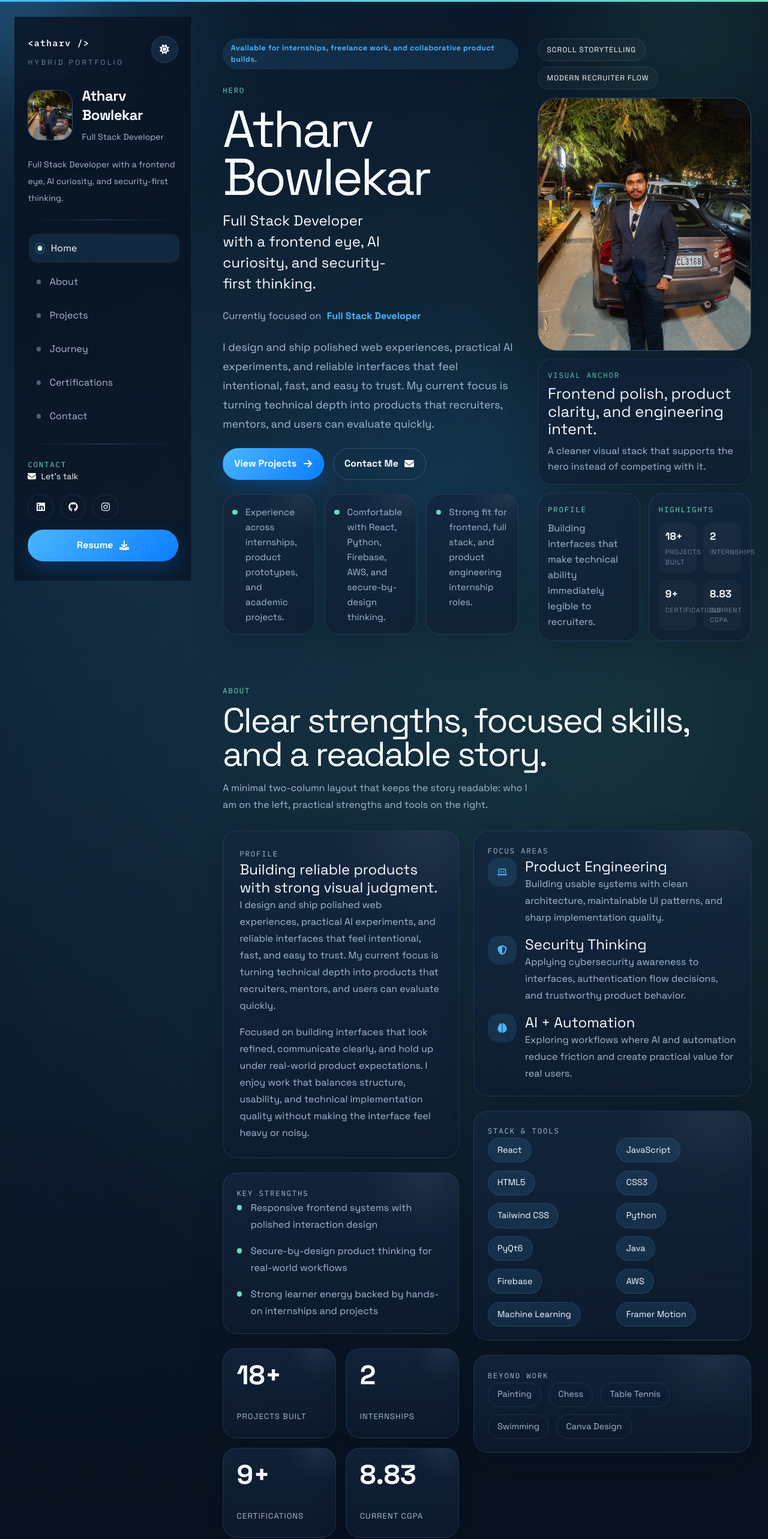
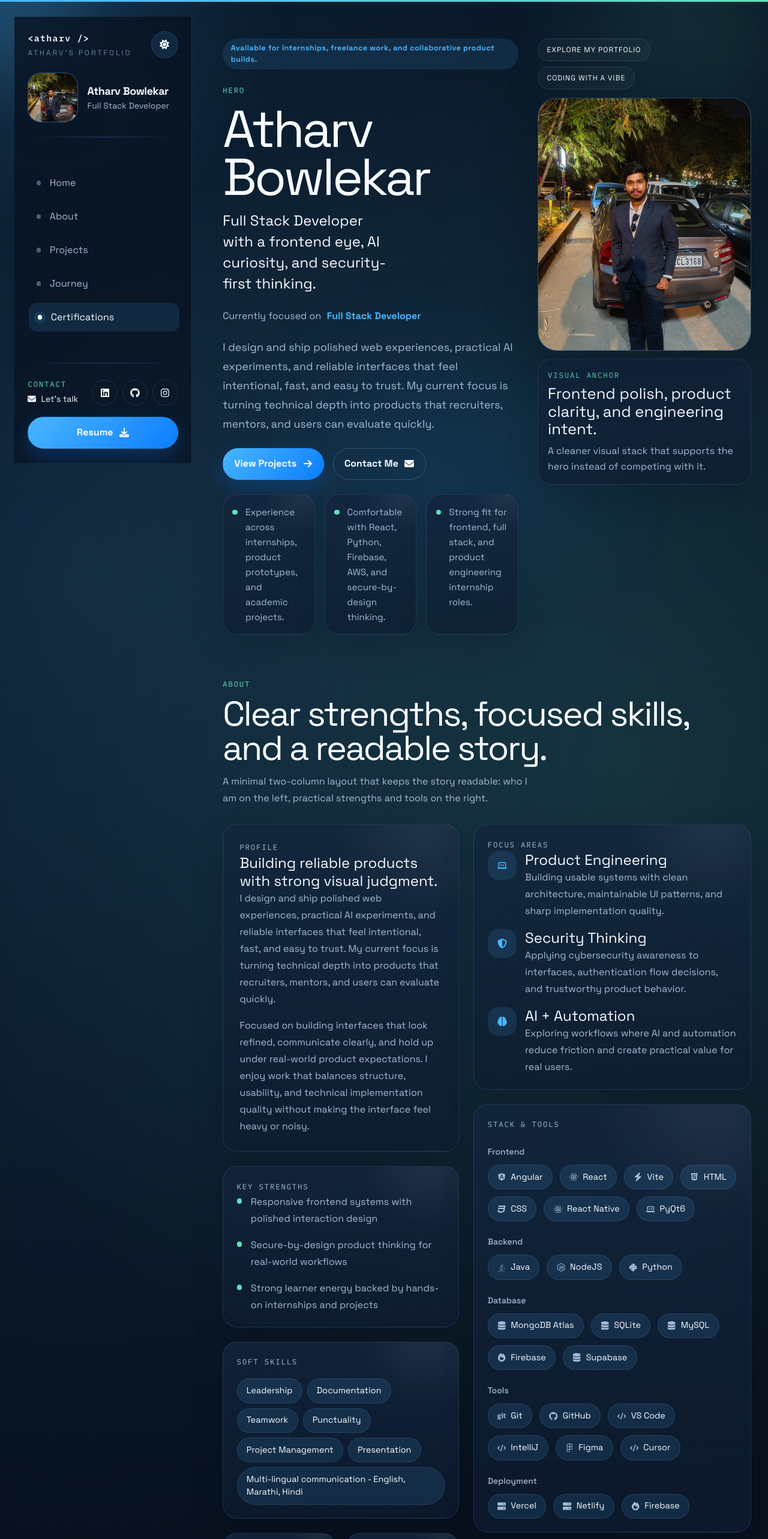
Before and after one commit to git-atharvb/React-Portfolio, a React (Vite) app: page / in a window 1280 px wide. Shown: the top 2566 px of the page at 60% size. Built offline with nearby package versions, Linux system fonts and the light colour scheme.

Commit message:
Side Nav Bar Updated

```diff
--- a/src/App.jsx
+++ b/src/App.jsx
@@ -71,24 +71,27 @@ function App() {
       return undefined;
     }
 
-    const observer = new IntersectionObserver(
-      (entries) => {
-        const visibleEntries = entries
-          .filter((entry) => entry.isIntersecting)
-          .sort((a, b) => b.intersectionRatio - a.intersectionRatio);
+    const handleScroll = () => {
+      const isAtBottom = window.innerHeight + window.scrollY >= document.documentElement.scrollHeight - 10;
+      if (isAtBottom) {
+        setActiveSection(sections[sections.length - 1].id);
+        return;
+      }
 
-        if (visibleEntries[0]) {
-          setActiveSection(visibleEntries[0].target.id);
+      const focalPoint = window.innerHeight * 0.3; // Highlight section crossing 30% from the top
+      for (const section of sections) {
+        const rect = section.getBoundingClientRect();
+        if (rect.top <= focalPoint && rect.bottom >= focalPoint) {
+          setActiveSection(section.id);
+          break;
         }
-      },
-      {
-        rootMargin: '-35% 0px -45% 0px',
-        threshold: [0.2, 0.45, 0.7],
-      },
-    );
+      }
+    };
 
-    sections.forEach((section) => observer.observe(section));
-    return () => observer.disconnect();
+    window.addEventListener('scroll', handleScroll, { passive: true });
+    handleScroll(); // Trigger immediately to set initial active section
+
+    return () => window.removeEventListener('scroll', handleScroll);
   }, [sectionIds]);
 
   useEffect(() => {
@@ -187,7 +190,7 @@ function App() {
         style={{ scaleX: scrollYProgress }}
       />
 
-      <div className="app-shell">
+      <div className="app-shell flex flex-col lg:flex-row-reverse gap-8 lg:gap-12">
         <PortfolioSidebar
           activeSection={activeSection}
           currentRole={currentRole}
@@ -202,7 +205,7 @@ function App() {
           theme={theme}
         />
 
-        <main id="main-content" className="site-main">
+        <main id="main-content" className="site-main flex-1 min-w-0">
           <HeroSection
             currentRole={currentRole}
             heroImage={heroImage}
--- a/src/components/PortfolioSidebar.jsx
+++ b/src/components/PortfolioSidebar.jsx
@@ -21,24 +21,35 @@ const socialIcons = {
   instagram: FaInstagram,
 };
 
-function NavLinks({ activeSection, navItems, onNavigate }) {
+function NavLinks({ activeSection, navItems, onNavigate, layoutIdPrefix }) {
   return (
-    <nav aria-label="Section navigation" className="flex flex-col gap-2">
+    <nav aria-label="Section navigation" className="flex flex-col gap-1 xl:gap-2">
       {navItems.map((item) => {
         const sectionId = item.href.replace('#', '');
         const isActive = activeSection === sectionId;
 
         return (
-          <a
+          <motion.a
             aria-current={isActive ? 'true' : undefined}
-            className={`sidebar-nav-link ${isActive ? 'is-active' : ''}`}
+            className={`sidebar-nav-link relative ${isActive ? 'is-active' : ''}`}
             href={item.href}
             key={item.label}
             onClick={onNavigate}
+            whileHover={{ x: 4 }}
+            transition={{ type: 'spring', stiffness: 300, damping: 20 }}
           >
-            <span className="sidebar-nav-dot" aria-hidden="true" />
+            {isActive ? (
+              <motion.span
+                layoutId={`${layoutIdPrefix}sidebarNavIndicator`}
+                className="sidebar-nav-dot"
+                aria-hidden="true"
+                transition={{ type: 'spring', stiffness: 300, damping: 30 }}
+              />
+            ) : (
+              <span className="sidebar-nav-dot opacity-0" aria-hidden="true" />
+            )}
             {item.label}
-          </a>
+          </motion.a>
         );
       })}
     </nav>
@@ -47,42 +58,52 @@ function NavLinks({ activeSection, navItems, onNavigate }) {
 
 function SocialLinks({ socials }) {
   return (
-    <div className="flex flex-wrap gap-3">
+    <div className="flex flex-wrap gap-2">
       {socials.map((social) => {
         const Icon = socialIcons[social.icon];
 
         return (
-          <a
+          <motion.a
             aria-label={social.platform}
             className="sidebar-social-link"
             href={social.href}
             key={social.platform}
             rel="noreferrer"
             target="_blank"
+            whileHover={{ scale: 1.1, y: -2 }}
+            whileTap={{ scale: 0.95 }}
           >
             <Icon aria-hidden="true" />
-          </a>
+          </motion.a>
         );
       })}
     </div>
   );
 }
 
-function SidebarCard({ currentRole, heroImage, profile, socials, theme, onToggleTheme, activeSection, navItems, onNavigate }) {
+function SidebarCard({ currentRole, heroImage, profile, socials, theme, onToggleTheme, activeSection, navItems, onNavigate, layoutIdPrefix = 'desktop-' }) {
   return (
-    <div className="sidebar-card">
+    <div className="sidebar-card flex flex-col h-full !overflow-hidden !py-4 xl:!py-6">
+      {/* Header Area */}
+      <div className="shrink-0">
         <div className="flex items-start justify-between gap-4">
           <div>
-          <a className="brand-mark" href="#home" onClick={onNavigate}>
+            <motion.a
+              className="brand-mark inline-block"
+              href="#home"
+              onClick={onNavigate}
+              whileHover={{ scale: 1.05 }}
+              whileTap={{ scale: 0.95 }}
+            >
               {profile.brand}
-          </a>
-          <p className="mt-3 text-xs uppercase tracking-[0.28em] text-[var(--text-soft)]">
-            Hybrid Portfolio
+            </motion.a>
+            <p className="mt-1 text-[10px] xl:text-xs uppercase tracking-[0.25em] text-[var(--text-soft)]">
+              Atharv's Portfolio
             </p>
           </div>
           <button
             aria-label="Toggle theme"
-          className="theme-toggle"
+            className="theme-toggle shrink-0"
             onClick={onToggleTheme}
             type="button"
           >
@@ -90,33 +111,41 @@ function SidebarCard({ currentRole, heroImage, profile, socials, theme, onToggle
           </button>
         </div>
 
-      <div className="mt-8 flex items-center gap-4">
-        <div className="sidebar-avatar">
-          <img alt="Atharv Bowlekar portrait" height="144" src={heroImage} width="144" />
+        <div className="mt-4 xl:mt-6 flex items-center gap-3 xl:gap-4">
+          <div className="sidebar-avatar w-12 h-12 xl:w-16 xl:h-16 shrink-0 overflow-hidden rounded-full border border-[var(--border-color)]">
+            <img alt={`${profile.name} portrait`} className="h-full w-full object-cover" src={heroImage} />
           </div>
-        <div className="min-w-0">
-          <h2 className="text-2xl font-bold tracking-tight text-[var(--text-main)]">{profile.name}</h2>
-          <p className="mt-2 text-sm leading-6 text-[var(--text-muted)]">{currentRole}</p>
+          <div className="min-w-0 flex-1">
+            <h2 className="text-base xl:text-lg font-bold tracking-tight text-[var(--text-main)] truncate">{profile.name}</h2>
+            <p className="text-xs xl:text-sm text-[var(--text-muted)] truncate">{currentRole}</p>
+          </div>
         </div>
       </div>
 
-      <p className="mt-5 text-sm leading-7 text-[var(--text-muted)]">{profile.tagline}</p>
+      <div className="sidebar-divider shrink-0 !my-3 xl:!my-6" />
 
-      <div className="sidebar-divider" />
+      {/* Navigation Area */}
+      <div className="flex-1 flex flex-col justify-center min-h-0 py-1">
+        <NavLinks activeSection={activeSection} navItems={navItems} onNavigate={onNavigate} layoutIdPrefix={layoutIdPrefix} />
+      </div>
 
-      <NavLinks activeSection={activeSection} navItems={navItems} onNavigate={onNavigate} />
+      <div className="sidebar-divider shrink-0 !my-3 xl:!my-6" />
 
-      <div className="sidebar-divider" />
-
-      <div className="sidebar-footer space-y-4">
-        <div>
-          <p className="section-eyebrow">Contact</p>
-          <a className="inline-flex items-center gap-2 text-sm text-[var(--text-main)]" href="#contact" onClick={onNavigate}>
-            <FaEnvelope aria-hidden="true" />
-            Let's talk
+      {/* Footer Area */}
+      <div className="sidebar-footer shrink-0 flex flex-col gap-3 xl:gap-4">
+        <div className="flex items-center justify-between gap-2">
+          <div className="min-w-0">
+            <p className="section-eyebrow !mb-1">Contact</p>
+            <a className="inline-flex items-center gap-2 text-sm text-[var(--text-main)] hover:opacity-80 transition-opacity" href="#contact" onClick={onNavigate}>
+              <FaEnvelope aria-hidden="true" className="shrink-0" />
+              <span className="truncate">Let's talk</span>
             </a>
           </div>
+          <div className="shrink-0">
             <SocialLinks socials={socials} />
+          </div>
+        </div>
+
         <ActionButton
           className="button-primary w-full justify-center"
           href={profile.resumeUrl}
@@ -166,8 +195,8 @@ function PortfolioSidebar({
         </div>
       </header>
 
-      <aside className="desktop-sidebar">
-        <div className="desktop-sidebar-inner">
+      <aside className="desktop-sidebar sticky top-0 h-screen !overflow-hidden">
+        <div className="desktop-sidebar-inner h-full !overflow-hidden">
           <SidebarCard
             activeSection={activeSection}
             currentRole={currentRole}
@@ -178,6 +207,7 @@ function PortfolioSidebar({
             profile={profile}
             socials={socials}
             theme={theme}
+            layoutIdPrefix="desktop-"
           />
         </div>
       </aside>
@@ -192,10 +222,10 @@ function PortfolioSidebar({
           >
             <MotionAside
               animate={{ x: 0 }}
-              className="mobile-sidebar-sheet"
-              exit={{ x: '-100%' }}
+              className="mobile-sidebar-sheet right-0 !left-auto !overflow-hidden"
+              exit={{ x: '100%' }}
               id="mobile-sidebar"
-              initial={{ x: '-100%' }}
+              initial={{ x: '100%' }}
             >
               <SidebarCard
                 activeSection={activeSection}
@@ -207,6 +237,7 @@ function PortfolioSidebar({
                 profile={profile}
                 socials={socials}
                 theme={theme}
+                layoutIdPrefix="mobile-"
               />
             </MotionAside>
           </MotionDiv>
--- a/src/content/portfolioContent.js
+++ b/src/content/portfolioContent.js
@@ -37,13 +37,13 @@ export const portfolioContent = {
     { label: 'Projects', href: '#projects' },
     { label: 'Journey', href: '#journey' },
     { label: 'Certifications', href: '#certifications' },
-    { label: 'Contact', href: '#contact' },
+    // { label: 'Contact', href: '#contact' },
   ],
   highlights: [
-    { label: 'Projects Built', value: '18+' },
+    { label: 'Projects Built', value: '12+' },
     { label: 'Internships', value: '2' },
-    { label: 'Certifications', value: '9+' },
-    { label: 'Current CGPA', value: '8.83' },
+    { label: 'Certifications', value: '23+' },
+    { label: 'Current CGPA', value: '9.45' },
   ],
   socialProof: [
     'Experience across internships, product prototypes, and academic projects.',
--- a/src/sections/AboutSection.jsx
+++ b/src/sections/AboutSection.jsx
@@ -1,4 +1,28 @@
-import { FaBrain, FaLaptopCode, FaShieldHalved } from 'react-icons/fa6';
+import { motion } from 'framer-motion';
+import {
+  FaBrain,
+  FaLaptopCode,
+  FaShieldHalved,
+  FaAws,
+  FaJava,
+  FaLinux,
+  FaReact,
+  FaNodeJs,
+  FaPython,
+  FaHtml5,
+  FaCss3,
+  FaDocker,
+  FaGit,
+  FaFigma,
+  FaDatabase,
+  FaCloud,
+  FaAngular,
+  FaBolt,
+  FaFire,
+  FaServer,
+  FaCode,
+  FaGithub
+} from 'react-icons/fa6';
 import SectionHeading from '../components/SectionHeading.jsx';
 import ScrollReveal from '../ScrollReveal.jsx';
 
@@ -6,6 +30,97 @@ const iconMap = {
   product: FaLaptopCode,
   security: FaShieldHalved,
   ai: FaBrain,
+};
+
+const stackCategories = [
+  {
+    title: 'Frontend',
+    skills: ['Angular', 'React', 'Vite', 'HTML', 'CSS', 'React Native', 'PyQt6'],
+  },
+  {
+    title: 'Backend',
+    skills: ['Java', 'NodeJS', 'Python'],
+  },
+  {
+    title: 'Database',
+    skills: ['MongoDB Atlas', 'SQLite', 'MySQL', 'Firebase', 'Supabase'],
+  },
+  {
+    title: 'Tools',
+    skills: ['Git', 'GitHub', 'VS Code', 'IntelliJ', 'Figma', 'Cursor'],
+  },
+  {
+    title: 'Deployment',
+    skills: ['Vercel', 'Netlify', 'Firebase'],
+  },
+];
+
+const beyondWorkInterests = [
+  'Painting & Art ( Acrylic, Poster, Sketching )',
+  'Designing & Video Editing ( Canva, Filmora, DaVinci ), Multimedia Operatives.',
+  'Sport - Chess (Rapid/Blitz), Table-Tennis, Volleyball',
+  'Cube Solving : Algorithmic Practice ( 3*3, 4*4 )',
+  'Learning new technologies & exploring creativity.',
+  'Travelling, adventure and wide experiences.',
+];
+
+const softSkills = [
+  'Leadership',
+  'Documentation',
+  'Teamwork',
+  'Punctuality',
+  'Project Management',
+  'Presentation',
+  'Multi-lingual communication - English, Marathi, Hindi',
+];
+
+const getSkillIcon = (skillName) => {
+  if (typeof skillName !== 'string') return FaLaptopCode;
+  const normalized = skillName.toLowerCase().replace(/[^a-z0-9]/g, '');
+  const map = {
+    angular: FaAngular,
+    react: FaReact,
+    reactnative: FaReact,
+    vite: FaBolt,
+    javascript: FaNodeJs,
+    js: FaNodeJs,
+    typescript: FaNodeJs,
+    ts: FaNodeJs,
+    node: FaNodeJs,
+    nodejs: FaNodeJs,
+    python: FaPython,
+    html: FaHtml5,
+    css: FaCss3,
+    aws: FaAws,
+    amazonwebservices: FaAws,
+    docker: FaDocker,
+    git: FaGit,
+    github: FaGithub,
+    figma: FaFigma,
+    vscode: FaCode,
+    intellij: FaCode,
+    cursor: FaCode,
+    java: FaJava,
+    linux: FaLinux,
+    mongodbatlas: FaDatabase,
+    mongodb: FaDatabase,
+    mongo: FaDatabase,
+    sqlite: FaDatabase,
+    mysql: FaDatabase,
+    supabase: FaDatabase,
+    firebase: FaFire,
+    vercel: FaServer,
+    netlify: FaServer,
+    postgres: FaDatabase,
+    postgresql: FaDatabase,
+    sql: FaDatabase,
+    gcp: FaCloud,
+    googlecloud: FaCloud,
+    azure: FaCloud,
+    kubernetes: FaCloud,
+    k8s: FaCloud
+  };
+  return map[normalized] || FaLaptopCode;
 };
 
 function AboutSection({ focusAreas, highlights, interests, profile, skills, strengths }) {
@@ -37,6 +152,17 @@ function AboutSection({ focusAreas, highlights, interests, profile, skills, stre
                   <span className="strength-bullet" aria-hidden="true" />
                   <p>{item}</p>
                 </div>
+              ))}
+            </div>
+          </ScrollReveal>
+
+          <ScrollReveal className="content-panel" delay={0.12}>
+            <p className="section-eyebrow">Soft skills</p>
+            <div className="mt-4 flex flex-wrap gap-2">
+              {softSkills.map((skill) => (
+                <span className="skill-badge cursor-default" key={skill}>
+                  {skill}
+                </span>
               ))}
             </div>
           </ScrollReveal>
@@ -75,22 +201,52 @@ function AboutSection({ focusAreas, highlights, interests, profile, skills, stre
 
           <ScrollReveal className="content-panel" delay={0.12}>
             <p className="section-eyebrow">Stack & tools</p>
-            <div className="skills-badge-grid">
-              {skills.map((skill) => (
-                <span className="skill-badge" key={skill}>
-                  {skill}
-                </span>
+            <div className="mt-6 space-y-6">
+              {stackCategories.map((category) => (
+                <div key={category.title}>
+                  <h4 className="mb-3 text-sm font-medium text-[var(--text-muted)]">
+                    {category.title}
+                  </h4>
+                  <motion.div
+                    className="flex flex-wrap gap-3"
+                    initial="hidden"
+                    whileInView="visible"
+                    viewport={{ once: true, margin: '-50px' }}
+                    variants={{
+                      visible: { transition: { staggerChildren: 0.04 } },
+                      hidden: {},
+                    }}
+                  >
+                    {category.skills.map((skill) => {
+                      const Icon = getSkillIcon(skill);
+                      return (
+                        <motion.span
+                          className="skill-badge flex cursor-default items-center gap-2"
+                          key={skill}
+                          variants={{
+                            hidden: { opacity: 0, scale: 0.8, y: 10 },
+                            visible: { opacity: 1, scale: 1, y: 0, transition: { type: 'spring', stiffness: 300, damping: 24 } }
+                          }}
+                          whileHover={{ scale: 1.05, y: -2 }}
+                        >
+                          <Icon className="text-[var(--text-muted)]" aria-hidden="true" />
+                          {skill}
+                        </motion.span>
+                      );
+                    })}
+                  </motion.div>
+                </div>
               ))}
             </div>
           </ScrollReveal>
 
           <ScrollReveal className="content-panel" delay={0.16}>
             <p className="section-eyebrow">Beyond work</p>
-            <div className="flex flex-wrap gap-3">
-              {interests.map((interest) => (
-                <span className="interest-badge" key={interest}>
+            <div className="mt-4 space-y-3">
+              {beyondWorkInterests.map((interest) => (
+                <h4 className="text-sm font-medium text-[var(--text-muted)] leading-relaxed" key={interest}>
                   {interest}
-                </span>
+                </h4>
               ))}
             </div>
           </ScrollReveal>
--- a/src/sections/HeroSection.jsx
+++ b/src/sections/HeroSection.jsx
@@ -69,8 +69,8 @@ function HeroSection({ currentRole, heroImage, highlights, profile, socialProof
         >
           <div className="hero-visual-shell tidy-hero-shell">
             <div className="hero-label-row">
-              <span className="hero-chip">Scroll storytelling</span>
-              <span className="hero-chip">Modern recruiter flow</span>
+              <span className="hero-chip">Explore My Portfolio</span>
+              <span className="hero-chip">Coding with a Vibe</span>
             </div>
 
             <div className="hero-portrait-panel tidy-hero-panel">
@@ -92,23 +92,6 @@ function HeroSection({ currentRole, heroImage, highlights, profile, socialProof
                   A cleaner visual stack that supports the hero instead of competing with it.
                 </p>
               </article>
-
-              <article className="hero-info-card">
-                <p className="section-eyebrow">Profile</p>
-                <p>Building interfaces that make technical ability immediately legible to recruiters.</p>
-              </article>
-
-              <article className="hero-info-card hero-highlights-card">
-                <p className="section-eyebrow">Highlights</p>
-                <div className="hero-mini-grid">
-                  {highlights.map((item) => (
-                    <div className="hero-mini-stat" key={item.label}>
-                      <strong>{item.value}</strong>
-                      <span>{item.label}</span>
-                    </div>
-                  ))}
-                </div>
-              </article>
             </div>
           </div>
         </MotionDiv>
```
Lines whose indentation alone changed are shown as unchanged.
